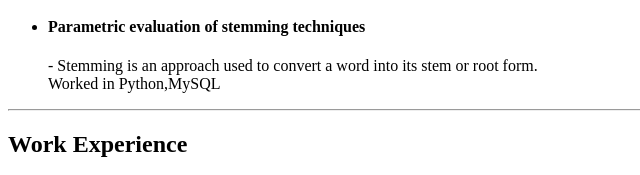
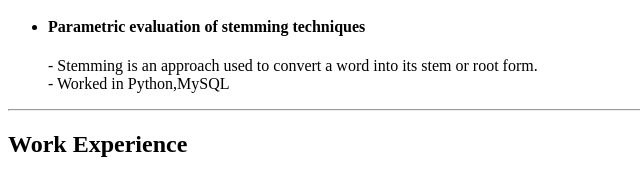
Before and after one commit to Devpatel3008/cv, a plain HTML site: page index.html in a window 1280 px wide. Shown: the part 1141-1316 px from the top of the page, 0-640 px from the left. Drawn offline with Linux system fonts and the light colour scheme.

Commit message:
Add files via upload

```diff
--- a/index.html
+++ b/index.html
@@ -104,7 +104,7 @@
       <li>
         <h4>Parametric evaluation of stemming techniques</h4>
         <p>- Stemming is an approach used to convert a word into its stem or root form.<br>
-          Worked in Python,MySQL</p>
+          - Worked in Python,MySQL</p>
       </li>
     </ul>
     <hr>
```
